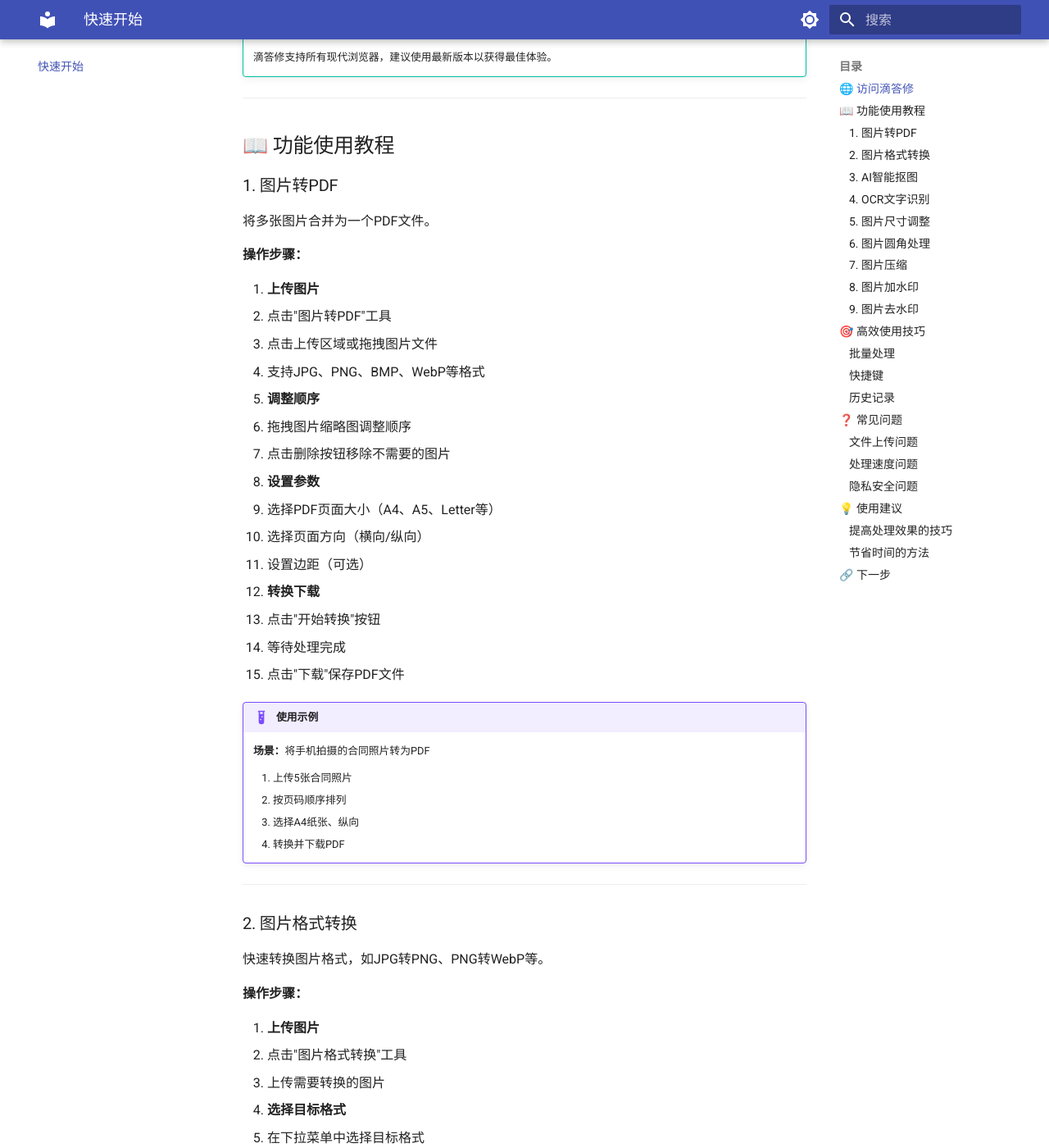
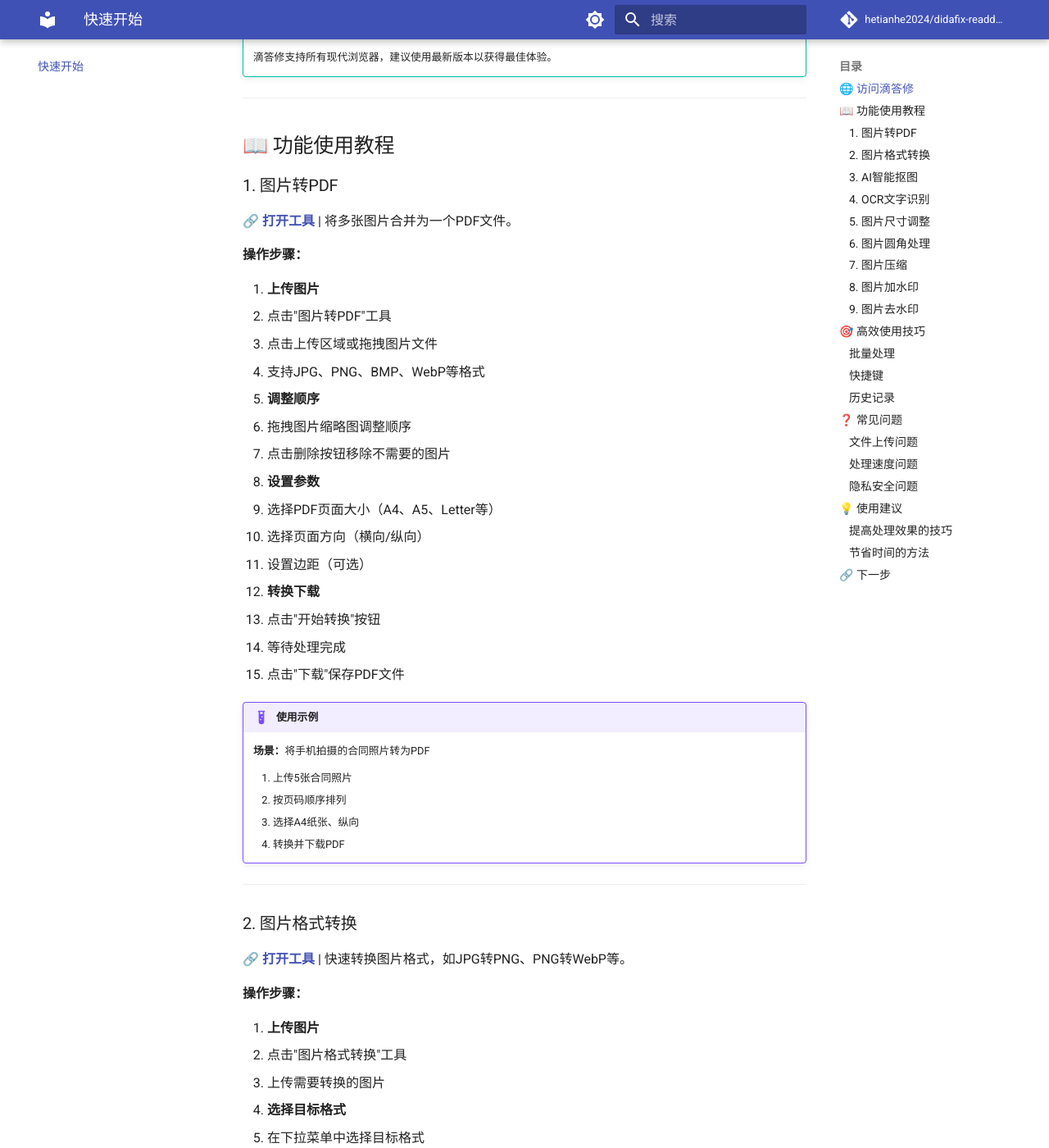
Before and after one commit to hetianhe2024/didafix-readdoc, an MkDocs documentation site: the page built from docs/quickstart.md, in a window 1280 px wide and 1400 px high, scrolled down 447 px. Shown: the whole window at 82% size. Built offline with MkDocs 1.6.1 and Material for MkDocs 9.7.7, drawn with Linux system fonts in a browser that asks for light colours; comment, search, counter and statistics services are not loaded; some of the changed text lies outside the part shown.

Commit message:
Update: Add tool links and social media links
- Add direct links to each tool page in features.md
- Add tool links in quickstart.md for easy access
- Add GitHub repo and Twitter/X links in mkdocs.yml
- Add READTHEDOCS_FIX.md documentation

Co-authored-by: Cursor <cursoragent@cursor.com>

```diff
--- a/docs/quickstart.md
+++ b/docs/quickstart.md
@@ -17,7 +17,7 @@
 
 ### 1. 图片转PDF
 
-将多张图片合并为一个PDF文件。
+**🔗 [打开工具](https://xiaojingxiu.com/image-to-pdf/)** | 将多张图片合并为一个PDF文件。
 
 **操作步骤：**
 
@@ -52,7 +52,7 @@
 
 ### 2. 图片格式转换
 
-快速转换图片格式，如JPG转PNG、PNG转WebP等。
+**🔗 [打开工具](https://xiaojingxiu.com/image-format-converter/)** | 快速转换图片格式，如JPG转PNG、PNG转WebP等。
 
 **操作步骤：**
 
@@ -82,7 +82,7 @@
 
 ### 3. AI智能抠图
 
-自动识别主体，去除背景，生成透明背景图片。
+**🔗 [打开工具](https://xiaojingxiu.com/ai-cutout/)** | 自动识别主体，去除背景，生成透明背景图片。
 
 **操作步骤：**
 
@@ -138,7 +138,7 @@
 
 ### 4. OCR文字识别
 
-识别图片中的文字，转为可编辑文本。
+**🔗 [打开工具](https://xiaojingxiu.com/ocr/)** | 识别图片中的文字，转为可编辑文本。
 
 **操作步骤：**
 
@@ -174,7 +174,7 @@
 
 ### 5. 图片尺寸调整
 
-调整图片的像素尺寸，适配不同平台。
+**🔗 [打开工具](https://xiaojingxiu.com/image-resize/)** | 调整图片的像素尺寸，适配不同平台。
 
 **操作步骤：**
 
@@ -216,7 +216,7 @@
 
 ### 6. 图片圆角处理
 
-为图片添加圆角效果，让图片更美观。
+**🔗 [打开工具](https://xiaojingxiu.com/image-round-corner/)** | 为图片添加圆角效果，让图片更美观。
 
 **操作步骤：**
 
@@ -245,7 +245,7 @@
 
 ### 7. 图片压缩
 
-压缩图片文件大小，加快加载速度，节省空间。
+**🔗 [打开工具](https://xiaojingxiu.com/image-compress/)** | 压缩图片文件大小，加快加载速度，节省空间。
 
 **操作步骤：**
 
@@ -274,7 +274,7 @@
 
 ### 8. 图片加水印
 
-为图片添加文字或Logo水印，保护版权。
+**🔗 [打开工具](https://xiaojingxiu.com/add-watermark/)** | 为图片添加文字或Logo水印，保护版权。
 
 **操作步骤：**
 
@@ -314,7 +314,7 @@
 
 ### 9. 图片去水印
 
-去除图片中的水印、Logo或不需要的元素。
+**🔗 [打开工具](https://xiaojingxiu.com/remove-watermark/)** | 去除图片中的水印、Logo或不需要的元素。
 
 **操作步骤：**
 
--- a/mkdocs.yml
+++ b/mkdocs.yml
@@ -3,9 +3,10 @@ site_url: https://xiaojingxiu.readthedocs.io
 site_description: 滴答修 - 专业在线图片处理工具平台使用指南
 site_author: 滴答修团队
 
-# 仓库信息（如果有的话可以添加）
-# repo_url: https://github.com/xiaojingxiu/xiaojingxiu
-# repo_name: xiaojingxiu/xiaojingxiu
+# 仓库信息
+repo_url: https://github.com/hetianhe2024/didafix-readdoc
+repo_name: hetianhe2024/didafix-readdoc
+edit_uri: edit/main/docs/
 
 # 主题配置
 theme:
@@ -70,6 +71,12 @@ extra:
     - icon: fontawesome/solid/globe
       link: https://xiaojingxiu.com
       name: 官方网站
+    - icon: fontawesome/brands/github
+      link: https://github.com/hetianhe2024/didafix-readdoc
+      name: GitHub 仓库
+    - icon: fontawesome/brands/x-twitter
+      link: https://x.com/TianheHe42435
+      name: Twitter/X
 
 # 插件
 plugins:
```
Also changed, not shown: READTHEDOCS_FIX.md (added, +174 -0 lines), docs/features.md (+18 -0 lines).
